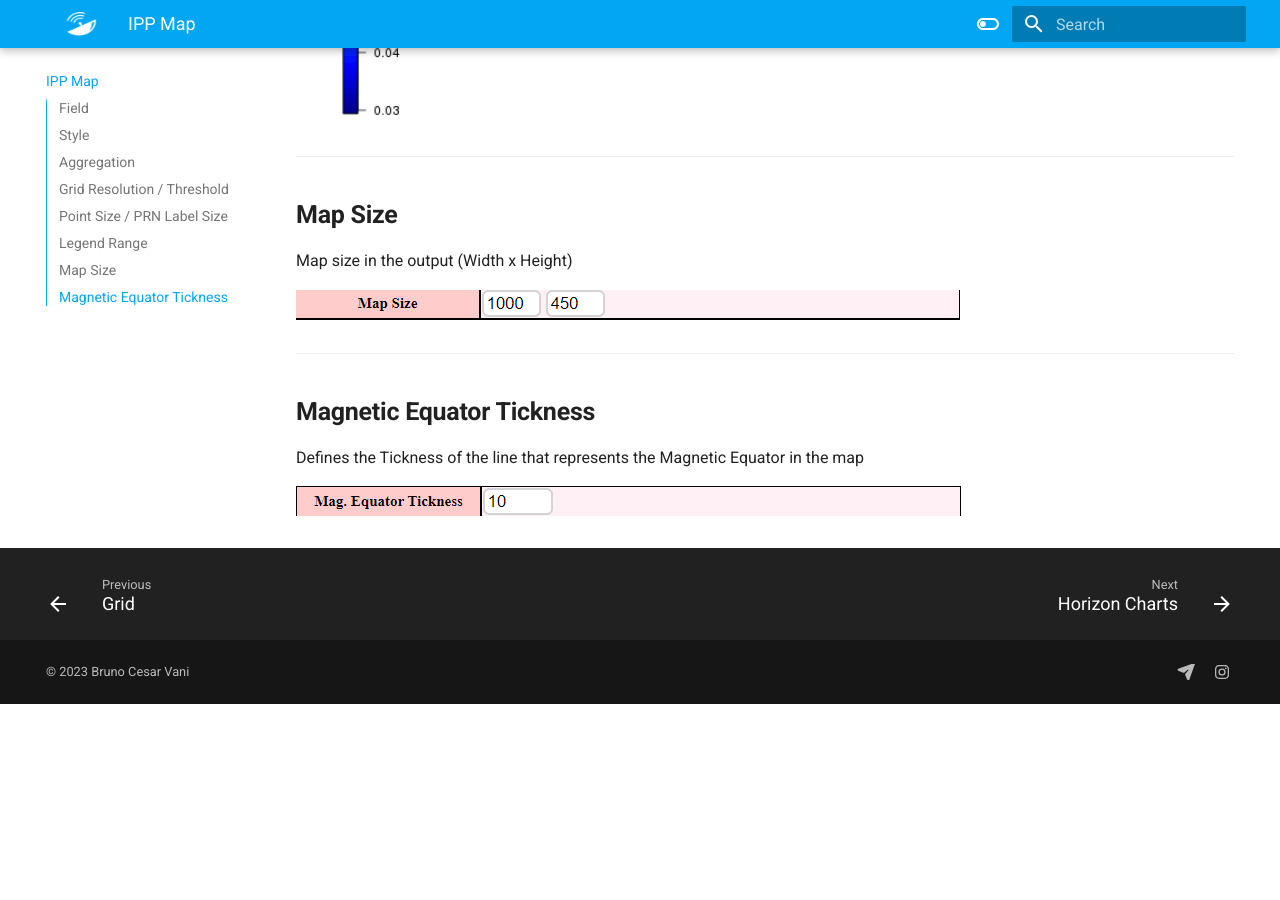
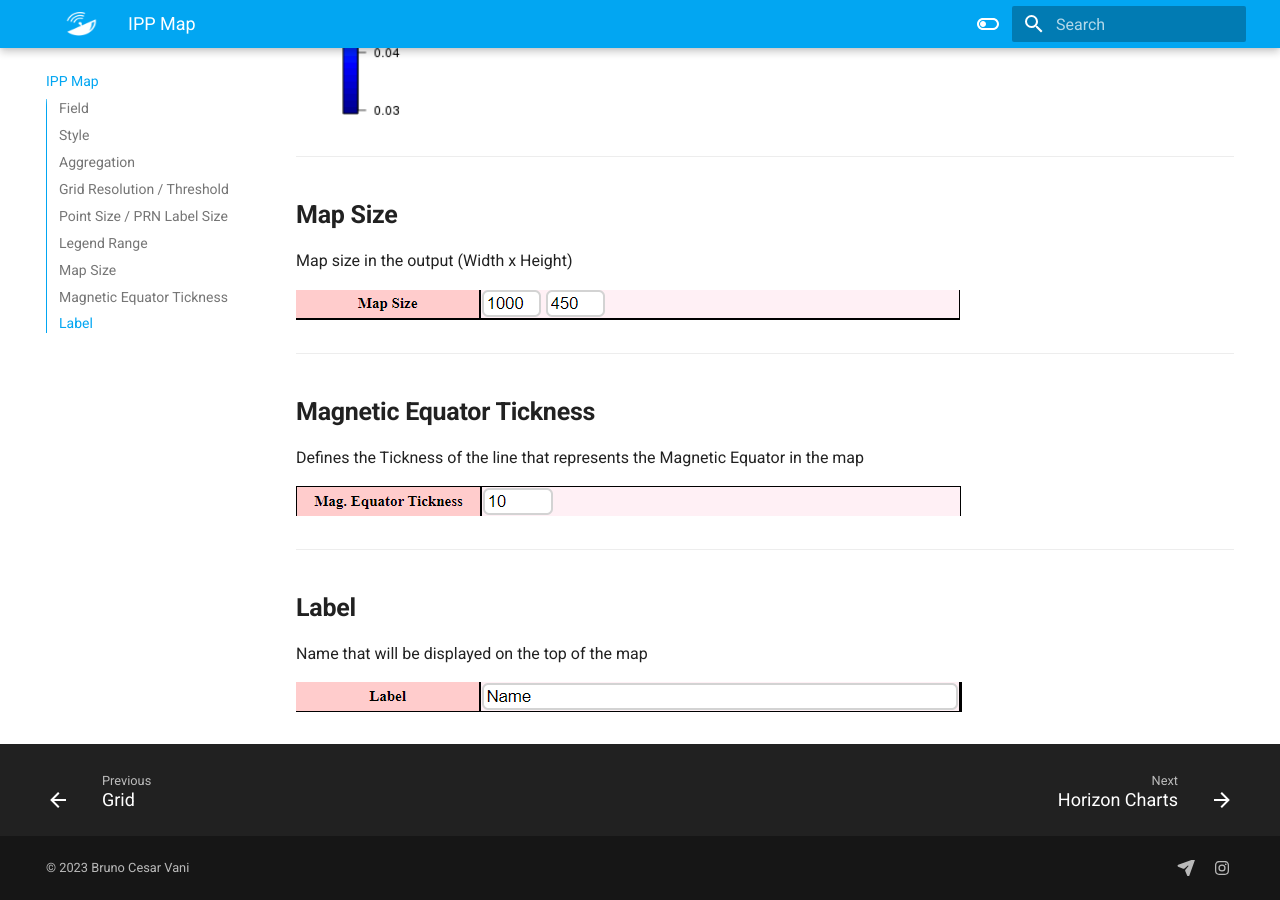
Before and after one commit to terraembytes/ISMRQueryToolManual, an MkDocs documentation site: the page built from docs/ippmap.md, in a window 1280 px wide and 900 px high, scrolled down 5864 px. Built offline with MkDocs 1.6.1 and Material for MkDocs 9.7.7, drawn with Linux system fonts in a browser that asks for light colours; before the commit the page ends 6568 px from its top, so only the background shows below that.

Commit message:
$ipp-1.03

```diff
--- a/docs/ippmap.md
+++ b/docs/ippmap.md
@@ -124,3 +124,13 @@ Map size in the output (Width x Height)
 Defines the Tickness of the line that represents the Magnetic Equator in the map
 
 ![MagEq](images/ipp/magEquatorT.PNG)
+
+* * *
+
+## **Label**
+
+Name that will be displayed on the top of the map
+
+![Label](images/ipp/label.PNG)
+
+<!--## **Ionosphere Height (Km)**-->
```
Also changed, not shown: docs/images/ipp/label.PNG (added).
